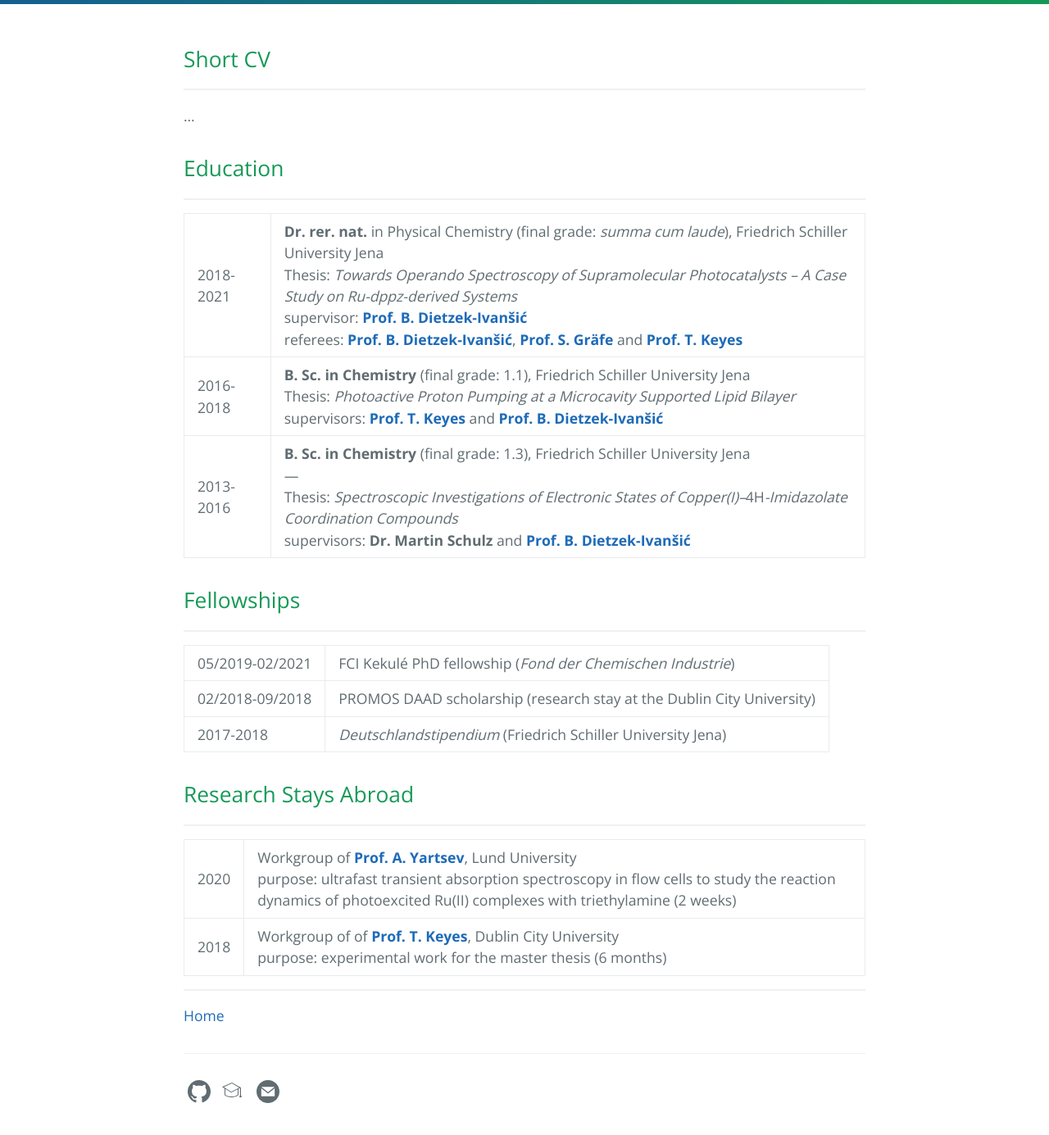
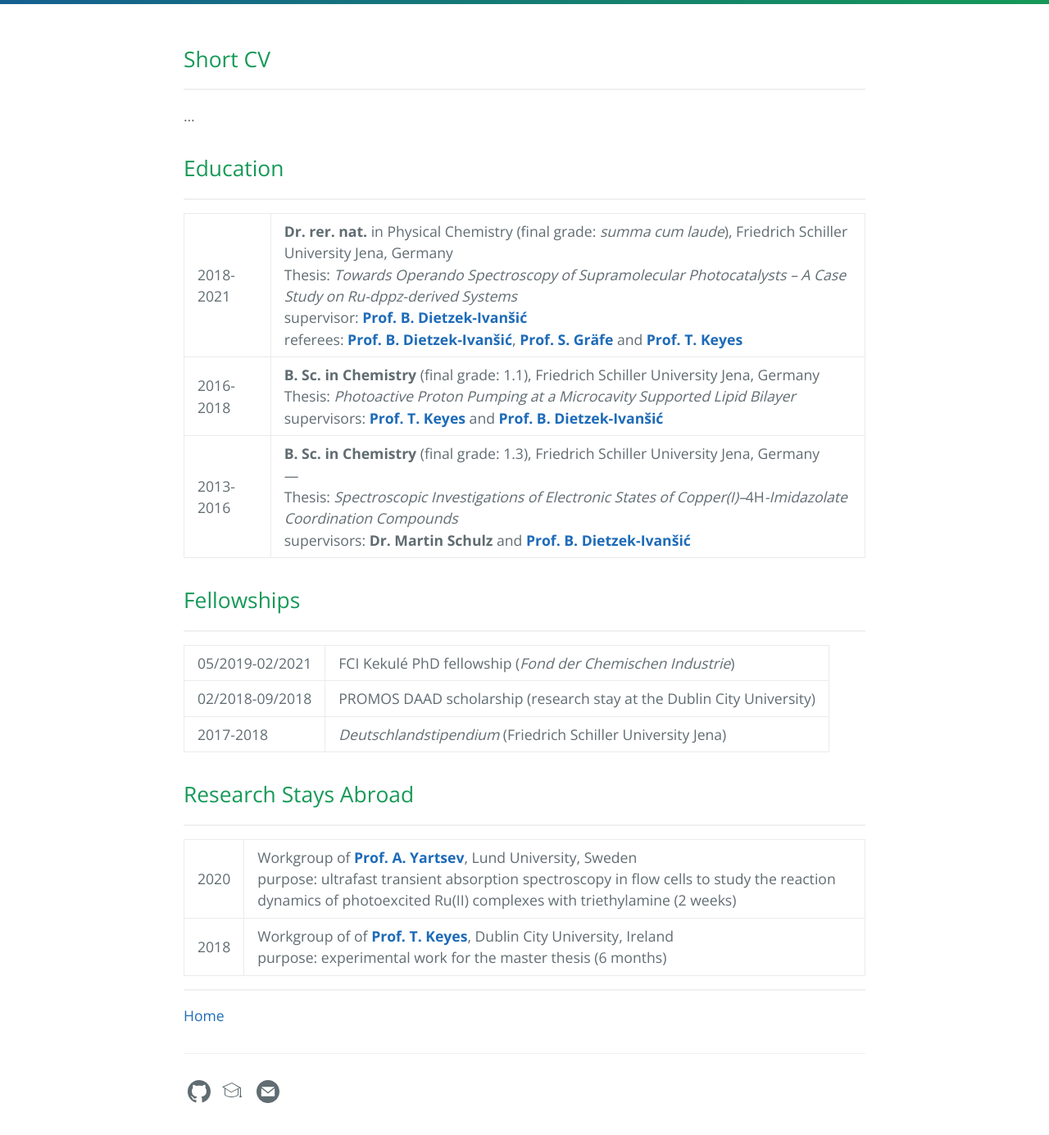
Before and after one commit to carolin-m/carolin-m.github.io, a Jekyll site: the page built from about.md, in a window 1280 px wide and 1400 px high, scrolled down 368 px. Shown: the top 1385 px of the window at 82% size. Built offline with Jekyll 4.4.1, drawn with Linux system fonts in a browser that asks for light colours.

Commit message:
Update about.md

```diff
--- a/about.md
+++ b/about.md
@@ -15,9 +15,9 @@
 ## Education <br>
 ________________
 
-| 2018-2021  | **Dr. rer. nat.** in Physical Chemistry (final grade: *summa cum laude*), Friedrich Schiller University Jena <br /> Thesis: *Towards Operando Spectroscopy of Supramolecular Photocatalysts – A Case Study on Ru-dppz-derived Systems* <br /> supervisor: [**Prof. B. Dietzek-Ivanšić**](https://www.ipc.uni-jena.de/en/AGDietzek) <br /> referees: [**Prof. B. Dietzek-Ivanšić**](https://www.ipc.uni-jena.de/en/AGDietzek), [**Prof. S. Gräfe**](https://www.ipc.uni-jena.de/Theochem) and [**Prof. T. Keyes**](https://sites.google.com/dcu.ie/keyes-research-group/home)  |
-| 2016-2018 | **B. Sc. in Chemistry** (final grade: 1.1), Friedrich Schiller University Jena <br /> Thesis: *Photoactive Proton Pumping at a Microcavity Supported Lipid Bilayer* <br /> supervisors: [**Prof. T. Keyes**](https://sites.google.com/dcu.ie/keyes-research-group/home) and  [**Prof. B. Dietzek-Ivanšić**](https://www.ipc.uni-jena.de/en/AGDietzek) |
-| 2013-2016 | **B. Sc. in Chemistry** (final grade: 1.3), Friedrich Schiller University Jena <br /> --- <br /> Thesis: *Spectroscopic Investigations of Electronic States of Copper(I)–*4H*-Imidazolate Coordination Compounds* <br /> supervisors: **Dr. Martin Schulz** and [**Prof. B. Dietzek-Ivanšić**](https://www.ipc.uni-jena.de/en/AGDietzek) |
+| 2018-2021  | **Dr. rer. nat.** in Physical Chemistry (final grade: *summa cum laude*), Friedrich Schiller University Jena, Germany <br /> Thesis: *Towards Operando Spectroscopy of Supramolecular Photocatalysts – A Case Study on Ru-dppz-derived Systems* <br /> supervisor: [**Prof. B. Dietzek-Ivanšić**](https://www.ipc.uni-jena.de/en/AGDietzek) <br /> referees: [**Prof. B. Dietzek-Ivanšić**](https://www.ipc.uni-jena.de/en/AGDietzek), [**Prof. S. Gräfe**](https://www.ipc.uni-jena.de/Theochem) and [**Prof. T. Keyes**](https://sites.google.com/dcu.ie/keyes-research-group/home)  |
+| 2016-2018 | **B. Sc. in Chemistry** (final grade: 1.1), Friedrich Schiller University Jena, Germany <br /> Thesis: *Photoactive Proton Pumping at a Microcavity Supported Lipid Bilayer* <br /> supervisors: [**Prof. T. Keyes**](https://sites.google.com/dcu.ie/keyes-research-group/home) and  [**Prof. B. Dietzek-Ivanšić**](https://www.ipc.uni-jena.de/en/AGDietzek) |
+| 2013-2016 | **B. Sc. in Chemistry** (final grade: 1.3), Friedrich Schiller University Jena, Germany <br /> --- <br /> Thesis: *Spectroscopic Investigations of Electronic States of Copper(I)–*4H*-Imidazolate Coordination Compounds* <br /> supervisors: **Dr. Martin Schulz** and [**Prof. B. Dietzek-Ivanšić**](https://www.ipc.uni-jena.de/en/AGDietzek) |
 
 ## Fellowships <br>
 ________________
@@ -29,8 +29,8 @@
 ## Research Stays Abroad <br>
 ________________
 
-| 2020 | Workgroup of [**Prof. A. Yartsev**](https://portal.research.lu.se/en/persons/arkady-yartsev), Lund University <br /> purpose: ultrafast transient absorption spectroscopy in flow cells to study the reaction dynamics of photoexcited Ru(II) complexes with triethylamine (2 weeks) |
-| 2018 | Workgroup of of [**Prof. T. Keyes**](https://sites.google.com/dcu.ie/keyes-research-group/home), Dublin City University <br /> purpose: experimental work for the master thesis (6 months) |
+| 2020 | Workgroup of [**Prof. A. Yartsev**](https://portal.research.lu.se/en/persons/arkady-yartsev), Lund University, Sweden <br /> purpose: ultrafast transient absorption spectroscopy in flow cells to study the reaction dynamics of photoexcited Ru(II) complexes with triethylamine (2 weeks) |
+| 2018 | Workgroup of of [**Prof. T. Keyes**](https://sites.google.com/dcu.ie/keyes-research-group/home), Dublin City University, Ireland <br /> purpose: experimental work for the master thesis (6 months) |
 
 ___________
 
```
